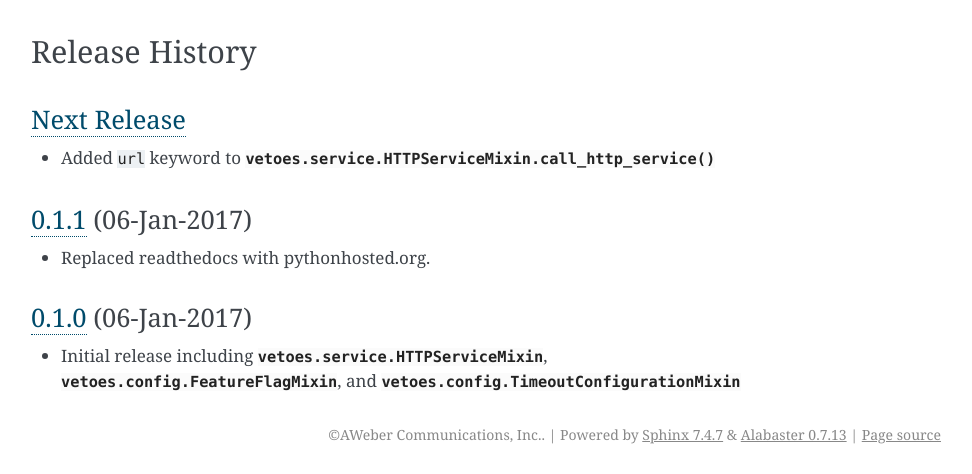
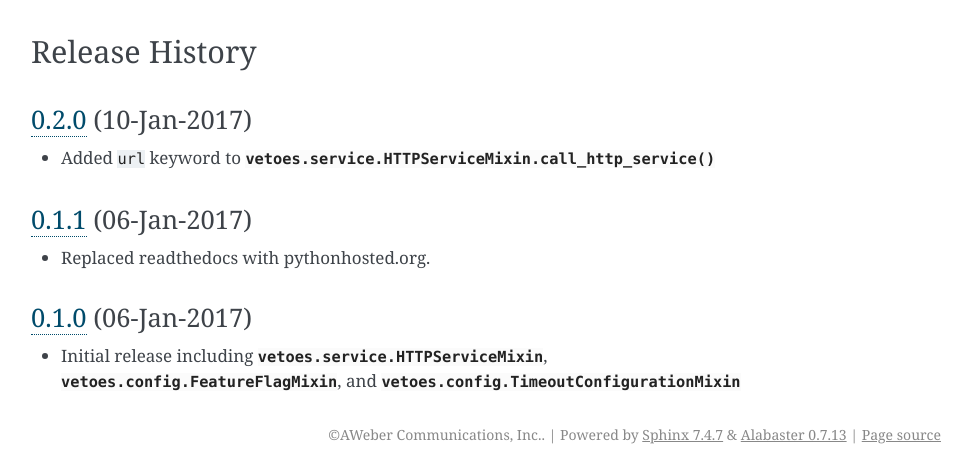
Before and after one commit to dave-shawley/vetoes, a Sphinx documentation site: the page built from docs/index.rst, in a window 1280 px wide. Shown: the part 809-1283 px from the top of the page, without its empty margins (169-1141 px from the left). Built offline with Sphinx 7.4.7, drawn with Linux system fonts in a browser that asks for light colours.

Commit message:
Metadata bumps for 0.2.0.

```diff
--- a/docs/index.rst
+++ b/docs/index.rst
@@ -16,8 +16,8 @@ Configuration Related
 Release History
 ===============
 
-`Next Release`_
----------------
+`0.2.0`_ (10-Jan-2017)
+----------------------
 - Added ``url`` keyword to
   :meth:`vetoes.service.HTTPServiceMixin.call_http_service`
 
@@ -31,6 +31,7 @@ Release History
   :class:`vetoes.config.FeatureFlagMixin`, and
   :class:`vetoes.config.TimeoutConfigurationMixin`
 
-.. _Next Release: https://github.aweber.io/edeliv/vetoes/compare/0.1.1...HEAD
+.. _Next Release: https://github.aweber.io/edeliv/vetoes/compare/0.2.0...HEAD
+.. _0.2.0: https://github.aweber.io/edeliv/vetoes/compare/0.1.1...0.2.0
 .. _0.1.1: https://github.aweber.io/edeliv/vetoes/compare/0.1.0...0.1.1
 .. _0.1.0: https://github.aweber.io/edeliv/vetoes/compare/0.0.0...0.1.0
--- a/vetoes/__init__.py
+++ b/vetoes/__init__.py
@@ -1,2 +1,2 @@
-version_info = (0, 1, 1)
+version_info = (0, 2, 0)
 version = '.'.join(str(v) for v in version_info)
```
